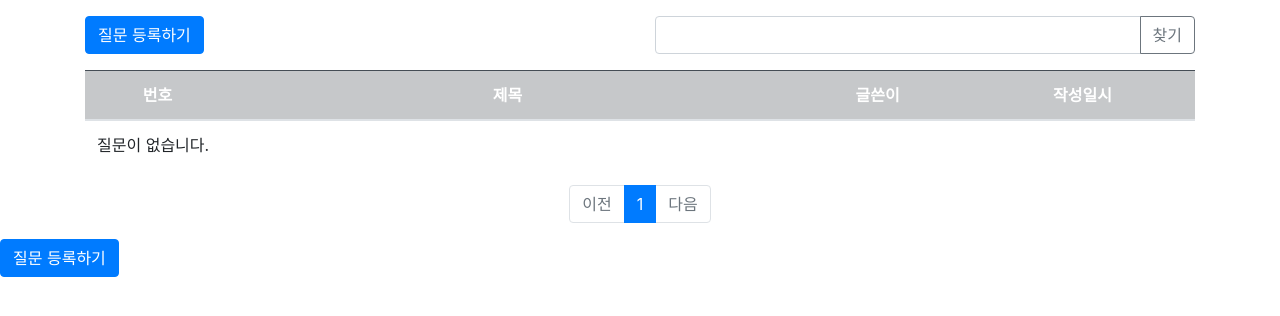
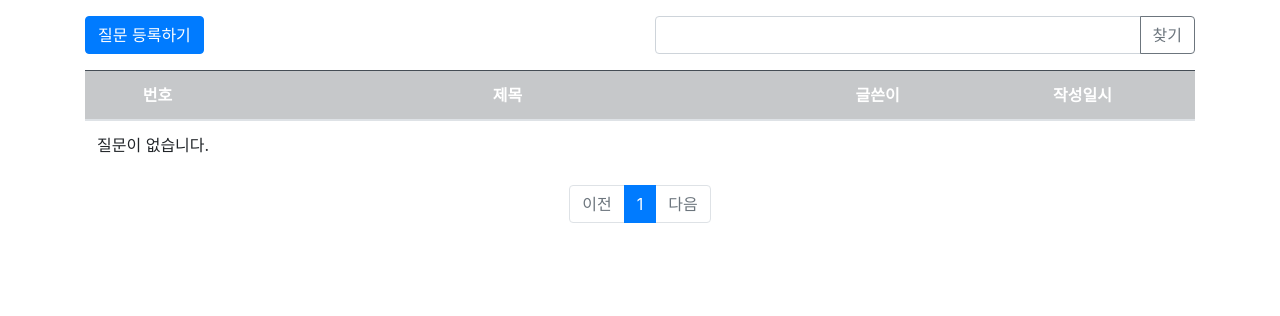
Before and after one commit to sammy0525/pybo, a Django app: page /pybo/ in a window 1280 px wide. Shown: the part 57-373 px from the top of the page. Run offline with Django 3.2, Linux system fonts and the light colour scheme; data that the repository does not hold is empty; some libraries are stand-ins or nearby versions.

Commit message:
first pybo

```diff
--- a/templates/pybo/question_list.html
+++ b/templates/pybo/question_list.html
@@ -98,7 +98,6 @@
         <input type="hidden" id="kw" name="kw" value="{{ kw|default_if_none:'' }}">
         <input type="hidden" id="page" name="page" value="{{ page }}">
     </form>
-    <a href="{% url 'pybo:question_create' %}" class="btn btn-primary">질문 등록하기</a>
 </div>
 {% endblock %}
 {% if question_list %}
```
